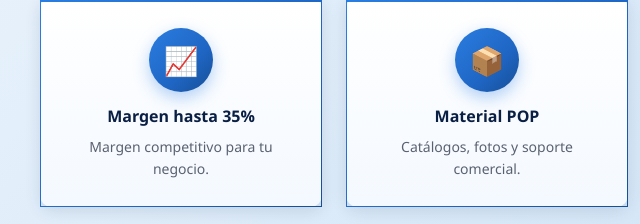
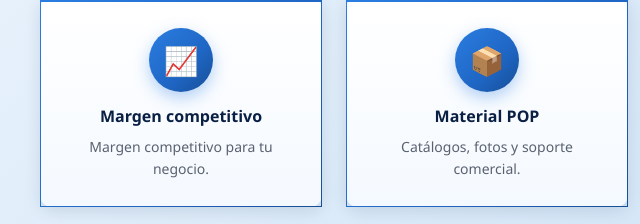
Before and after one commit to JDIAZP67/consorciouniversalnot, a plain HTML site: page distribuidores.html in a window 1280 px wide. Shown: the part 576-800 px from the top of the page, 0-640 px from the left. Drawn offline with Linux system fonts and the light colour scheme.

Commit message:
Quito el porcentaje 35% del margen en Área Distribuidores y portada

```diff
--- a/distribuidores.html
+++ b/distribuidores.html
@@ -52,7 +52,7 @@
       <div class="grid-beneficios">
         <div class="beneficio">
           <div class="icono">📈</div>
-          <h4>Margen hasta 35%</h4>
+          <h4>Margen competitivo</h4>
           <p>Margen competitivo para tu negocio.</p>
         </div>
         <div class="beneficio">
```
Also changed, not shown: index.html (+1 -1 lines).
